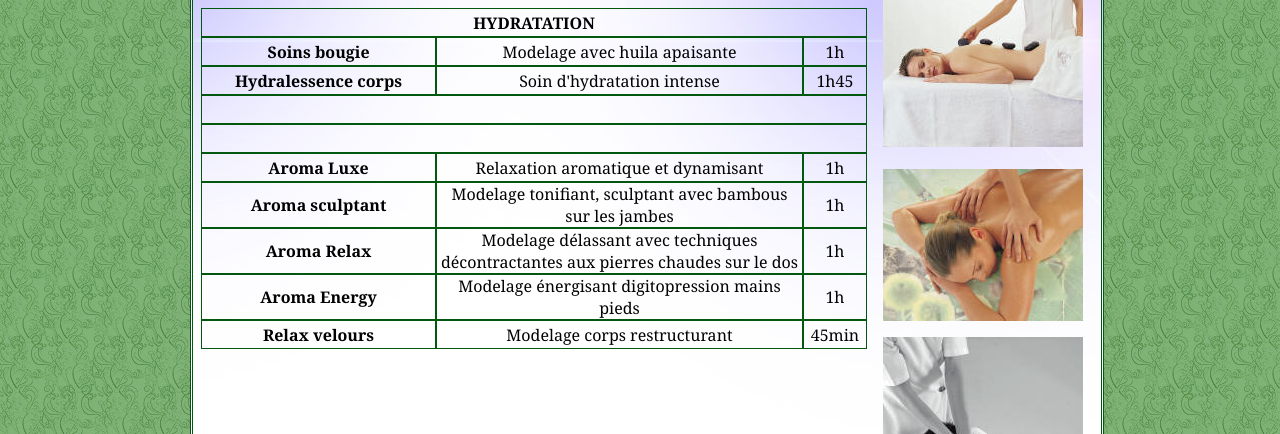
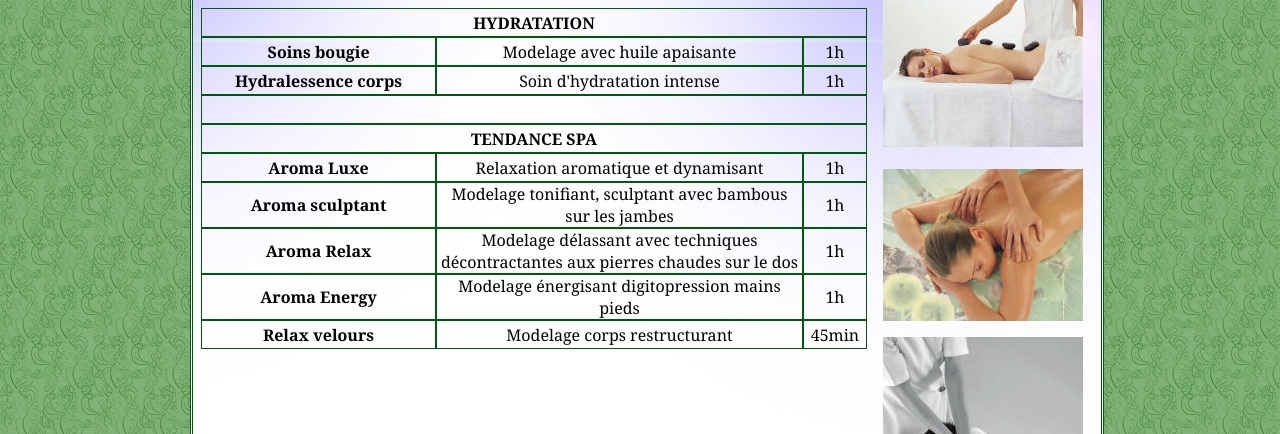
Before and after one commit to bordoray/site-pdr, a plain HTML site: page corps.htm in a window 1280 px wide. Shown: the part 366-800 px from the top of the page. Drawn offline with Linux system fonts and the light colour scheme.

Commit message:
corrections mineures

```diff
--- a/corps.htm
+++ b/corps.htm
@@ -105,7 +105,7 @@ a:hover {
 	</tr>
 	<tr height="27">
 		<td height="27" class="style7"><strong>Soins bougie</strong></td>
-		<td class="style7">Modelage avec huila apaisante</td>
+		<td class="style7">Modelage avec huile apaisante</td>
 		<td class="style6">1h</td>
 	</tr>
 	<!-- <tr height="27">
@@ -116,7 +116,7 @@ a:hover {
 	<tr height="27">
 		<td height="27" class="style7"><strong>Hydralessence corps</strong></td>
 		<td class="style7">Soin d'hydratation intense</td>
-		<td class="style6">1h45</td>
+		<td class="style6">1h</td>
 	</tr>
 	<tr height="27">
 		<td colspan="3" height="27" class="style7"></td>
@@ -152,7 +152,8 @@ a:hover {
 	</tr> -->
 
 	<tr height="27">
-		<td colspan="3" height="27" class="style7"></td>
+		<td colspan="3" height="27" width="666" class="style6"><strong>
+		TENDANCE SPA</strong></td>
 	</tr>
 
 	<tr height="27">
```
Also changed, not shown: index.htm (+8 -6 lines).
